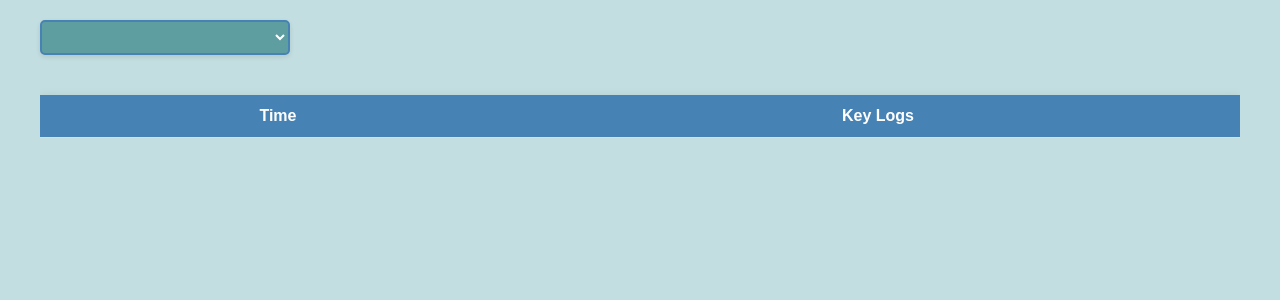
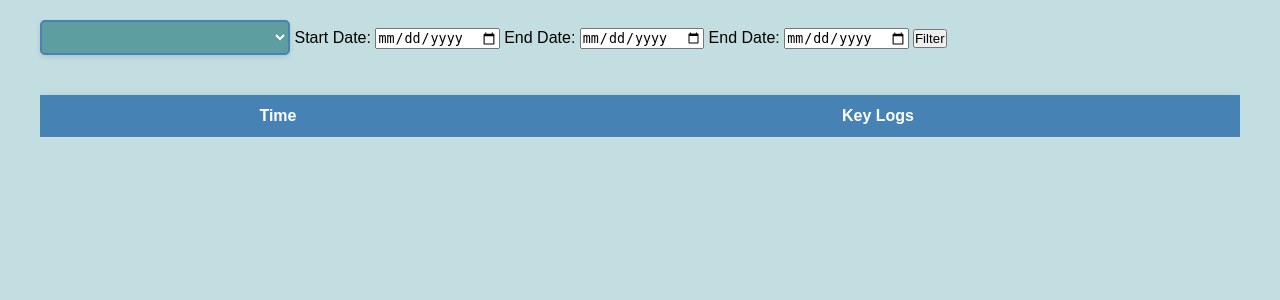
Before and after one commit to Eliahu551818/KeyLoggerServerSide, a Flask app: template flask_server/templates/Dashboard.html in a window 1280 px wide. Shown: the top 300 px of the page. Run offline with Flask 3, Linux system fonts and the light colour scheme; the template is opened without the code that fills it, so the values that code supplies are empty.

Commit message:
working on the filtering table

```diff
--- a/flask_server/static/scripts.js
+++ b/flask_server/static/scripts.js
@@ -72,11 +72,23 @@ function listenToChangeOfWindow(data){
 function receiveUserData() {
     const params = new URLSearchParams(window.location.search);
     const id = params.get('id');
+    const fdate = params.get('fromDate');
+    const tdate = params.get('toDate');
+    const cwindow = params.get('window');
+    if (!fdate) {
+        fdate = 'none'
+    }
+    if (!tdate) {
+        tdate = 'none'
+    }
+    if (!cwindow) {
+        cwindow = 'none'
+    }
     const lst = []
     const container = document.getElementById('selection_win')
     const output = document.createElement('p')
     output.id = 'output'
-    fetch(`http://127.0.0.1:8000/data/get_logs_for_user?id=${id}`, {method: 'GET'})
+    fetch(`http://127.0.0.1:8000/data/get_logs_for_user?id=${id}?fromDate=${fdate}?toDate=${tdate}?window=${cwindow}`, {method: 'GET'})
         .then(response => response.json())
         .then(data => data.logs)
         .then(data => {
--- a/flask_server/templates/Dashboard.html
+++ b/flask_server/templates/Dashboard.html
@@ -10,6 +10,16 @@
 <body onload="receiveUserData()" id="body">
     <div id="main_div">
         <select name="selection_win" id="selection_win"> </select>
+        <label for="start_date">Start Date:</label>
+        <input type="date" id="start_date" name="start_date">
+
+        <label for="end_date">End Date:</label>
+        <input type="date" id="end_date" name="end_date">
+
+        <label for="end_date">End Date:</label>
+        <input type="date" id="end_date" name="end_date">
+
+        <button onclick="filterTable()">Filter</button>
 
     <section id="table">
         <table id="table" >
```
